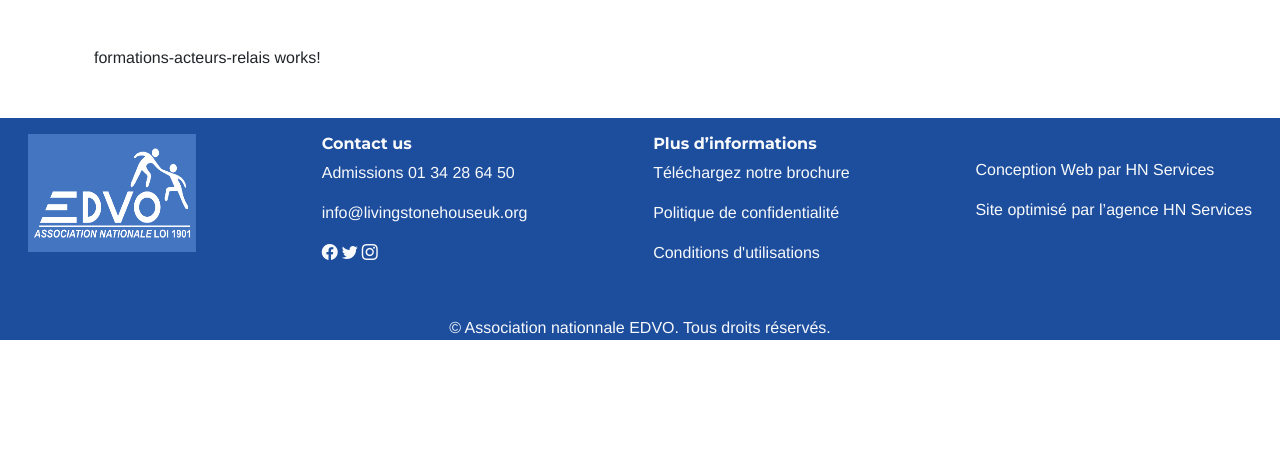
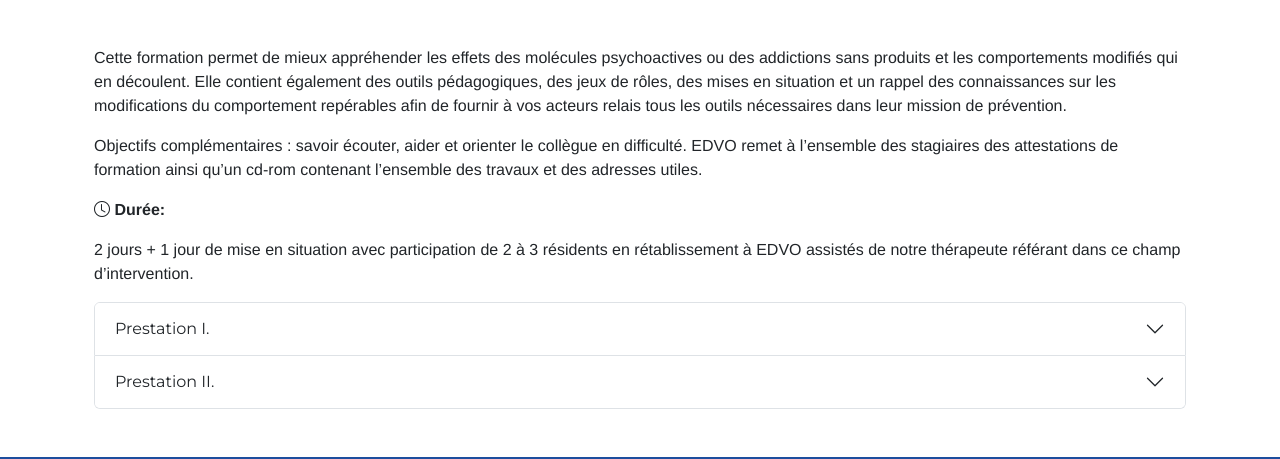
Before and after one commit to kjeancharlesPro/edvo-client, an Angular app: page /formations-acteurs-relais in a window 1280 px wide. Shown: the part 340-799 px from the top of the page. Built offline with nearby package versions, Linux system fonts and the light colour scheme.

Commit message:
add formations-acteurs-relais page

```diff
--- a/src/app/components/prevention-and-training/formations-acteurs-relais/formations-acteurs-relais.component.html
+++ b/src/app/components/prevention-and-training/formations-acteurs-relais/formations-acteurs-relais.component.html
@@ -1 +1,110 @@
-<p>formations-acteurs-relais works!</p>
+<p>
+  Cette formation permet de mieux appréhender les effets des molécules
+  psychoactives ou des addictions sans produits et les comportements modifiés
+  qui en découlent. Elle contient également des outils pédagogiques, des jeux de
+  rôles, des mises en situation et un rappel des connaissances sur les
+  modifications du comportement repérables afin de fournir à vos acteurs relais
+  tous les outils nécessaires dans leur mission de prévention.
+</p>
+<p>
+  Objectifs complémentaires : savoir écouter, aider et orienter le collègue en
+  difficulté. EDVO remet à l’ensemble des stagiaires des attestations de
+  formation ainsi qu’un cd-rom contenant l’ensemble des travaux et des adresses
+  utiles.
+</p>
+<p class="fw-bold"><i class="bi bi-clock"></i> Durée:</p>
+<p>
+  2 jours + 1 jour de mise en situation avec participation de 2 à 3 résidents en
+  rétablissement à EDVO assistés de notre thérapeute référant dans ce champ
+  d’intervention.
+</p>
+<div class="accordion" id="accordionExample">
+  <div class="accordion-item">
+    <h2 class="accordion-header">
+      <button
+        class="accordion-button collapsed"
+        type="button"
+        data-bs-toggle="collapse"
+        data-bs-target="#collapseOne"
+        aria-expanded="true"
+        aria-controls="collapseOne"
+      >
+        Prestation I.
+      </button>
+    </h2>
+    <div
+      id="collapseOne"
+      class="accordion-collapse collapse"
+      data-bs-parent="#accordionExample"
+    >
+      <div class="accordion-body">
+        <p class="fw-bold">L’accompagnement des « acteurs relais »</p>
+        <p>
+          EDVO propose d’apporter son soutien, son expertise et ses conseils
+          lors des réunions du groupe des acteurs relais, afin d’améliorer leur
+          savoir faire.
+        </p>
+        <p>
+          <span class="fw-bold">Fréquence :</span> 1 fois par trimestre (2
+          heures)
+        </p>
+      </div>
+    </div>
+  </div>
+  <div class="accordion-item">
+    <h2 class="accordion-header">
+      <button
+        class="accordion-button collapsed"
+        type="button"
+        data-bs-toggle="collapse"
+        data-bs-target="#collapseTwo"
+        aria-expanded="false"
+        aria-controls="collapseTwo"
+      >
+        Prestation II.
+      </button>
+    </h2>
+    <div
+      id="collapseTwo"
+      class="accordion-collapse collapse"
+      data-bs-parent="#accordionExample"
+    >
+      <div class="accordion-body">
+        <p>
+          Le suivi et l’accompagnement individualisé de l’un de vos salariés.
+          Organisé sous la forme d’entretien téléphonique, de rendez-vous dans
+          notre structure ou dans l’entreprise, pour toute personne concernée
+          par une addiction.
+        </p>
+        <p>
+          Notre objectif commun : permettre à chaque bénéficiaire d’identifier
+          son besoin d’aide et l’accompagner dans ses démarches pour accéder aux
+          soins appropriés. Votre salarié bénéficiera du savoir faire d’EDVO
+          qui, depuis plus de vingt-cinq ans, fonctionne avec un solide réseau
+          de partenaires, permettant ainsi à l’intéressé de retrouver la
+          meilleure aptitude pour son retour dans son cadre de travail.
+        </p>
+        <p>
+          Notre accompagnement pour le sevrage en milieu hospitalier, les 8
+          semaines de soins de consolidation chez l’un de nos partenaires et les
+          6 mois de suivi renouvelables avec hébergement à EDVO en postcure
+          réinsertion, ne sont pas à la charge de l’employeur.
+        </p>
+        <p>
+          Ces temps sont gérés par EDVO avec le patient en arrêt maladie
+          (généralement, la reprise du travail est progressive, à mi-temps si
+          possible sur avis médical à partir du 5ème mois).
+        </p>
+        <p>
+          De préférence, le suivi ambulatoire (individualisé), préparatoire au
+          sevrage (sur 2 mois) et l’accompagnement dans le retour à l’emploi ;
+          sont deux étapes gérées avec l’employeur:
+        </p>
+        <p>
+          <span class="fw-bold"><i class="bi bi-clock"></i> Durée :</span> 40
+          heures
+        </p>
+      </div>
+    </div>
+  </div>
+</div>
```
